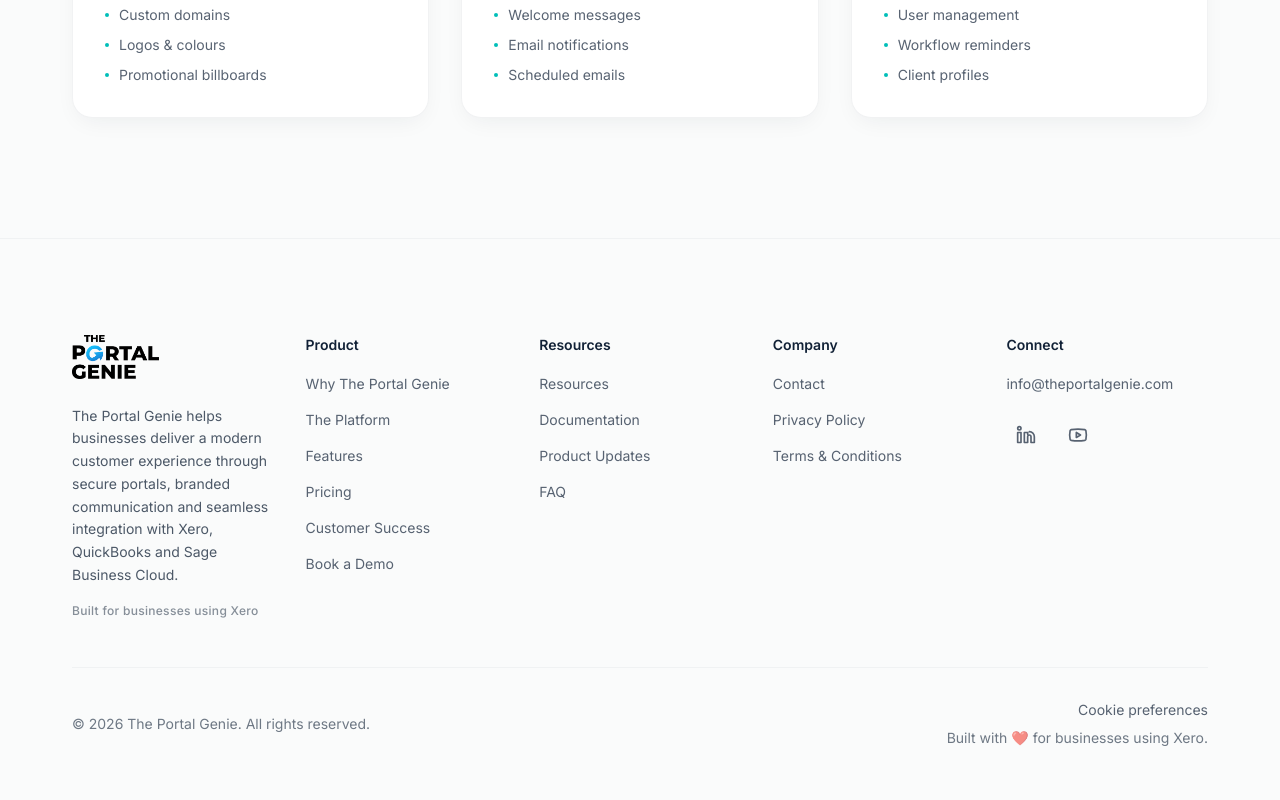
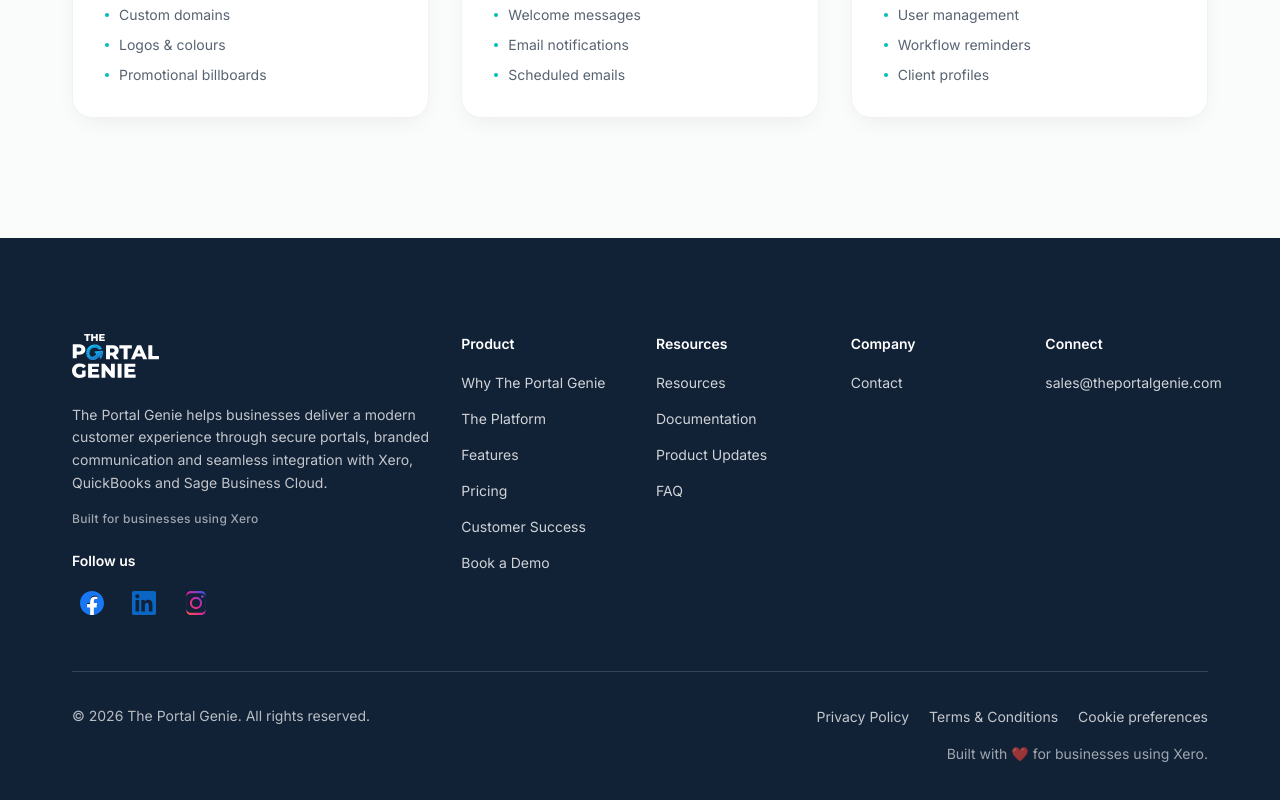
Before and after one commit to ThePortalGenie/portal-genie-site, a Next.js app: page / in a window 1280 px wide. Shown: the part 6864-7664 px from the top of the page. Built offline with nearby package versions, Linux system fonts and the light colour scheme.

Commit message:
Update Footer

```diff
--- a/components/analytics/ConsentPreferencesTrigger.tsx
+++ b/components/analytics/ConsentPreferencesTrigger.tsx
@@ -3,7 +3,11 @@
 import { useState } from "react";
 import { ConsentBanner } from "@/components/analytics/ConsentBanner";
 
-export function ConsentPreferencesTrigger() {
+export function ConsentPreferencesTrigger({
+  className = "text-sm text-portal-navy/70 transition-colors duration-200 hover:text-portal-blue",
+}: {
+  className?: string;
+}) {
   const [open, setOpen] = useState(false);
 
   return (
@@ -11,7 +15,7 @@
       <button
         type="button"
         onClick={() => setOpen(true)}
-        className="text-sm text-portal-navy/70 transition-colors duration-200 hover:text-portal-blue"
+        className={className}
       >
         Cookie preferences
       </button>
--- a/components/layout/Footer.tsx
+++ b/components/layout/Footer.tsx
@@ -8,65 +8,107 @@
 import { Container } from "@/components/ui/Container";
 import { FooterBottom } from "@/components/layout/FooterBottom";
 import { FooterColumn } from "@/components/layout/FooterColumn";
-import { LinkedInIcon, YouTubeIcon } from "@/components/layout/FooterSocialIcons";
+import {
+  FacebookBrandIcon,
+  InstagramBrandIcon,
+  LinkedInBrandIcon,
+} from "@/components/layout/FooterSocialIcons";
 
 const socialIcons = {
-  linkedin: LinkedInIcon,
-  youtube: YouTubeIcon,
+  facebook: FacebookBrandIcon,
+  linkedin: LinkedInBrandIcon,
+  instagram: InstagramBrandIcon,
 } as const;
+
+const footerNavLinkClass =
+  "text-sm text-white/80 transition-colors duration-200 hover:text-white focus-visible:outline focus-visible:outline-2 focus-visible:outline-offset-2 focus-visible:outline-white";
+
+const footerSocialButtonClass =
+  "inline-flex size-10 items-center justify-center rounded-button transition-transform duration-200 hover:scale-105 focus-visible:outline focus-visible:outline-2 focus-visible:outline-offset-2 focus-visible:outline-white";
+
 export function Footer() {
   const { brand, columns } = footerContent;
 
   return (
-    <footer className="mt-auto border-t border-muted/15 bg-background">
+    <footer className="mt-auto bg-[#112136] text-white">
       <Container>
         <div className="py-12 md:py-20 lg:py-24">
-          <div className="grid grid-cols-1 gap-8 sm:grid-cols-2 sm:gap-10 lg:grid-cols-3 xl:grid-cols-5 xl:gap-8">
-            <FooterColumn className="sm:col-span-2 lg:col-span-3 xl:col-span-1">
+          <div className="grid grid-cols-1 gap-10 sm:grid-cols-2 sm:gap-10 lg:grid-cols-12 lg:gap-8">
+            <FooterColumn theme="dark" className="sm:col-span-2 lg:col-span-4">
               <Link
                 href={links.home}
-                className="inline-flex shrink-0"
+                className="inline-flex shrink-0 rounded-sm focus-visible:outline focus-visible:outline-2 focus-visible:outline-offset-2 focus-visible:outline-white"
                 aria-label={site.logo.ariaLabel}
               >
                 <Image
-                  src={site.logo.src}
-                  alt={site.logo.alt}
-                  width={site.logo.width}
-                  height={site.logo.height}
-                  className="h-auto max-h-[44px] w-auto"
+                  src={brand.logo.src}
+                  alt={brand.logo.alt}
+                  width={brand.logo.width}
+                  height={brand.logo.height}
+                  className="h-auto max-h-[44px] w-auto max-w-[200px]"
                 />
               </Link>
-              <p className="mt-5 max-w-sm text-sm leading-relaxed text-portal-navy/75">
+              <p className="mt-5 max-w-sm text-sm leading-relaxed text-white/75">
                 {brand.description}
               </p>
-              <p className="mt-4 text-xs font-medium tracking-wide text-portal-navy/50">
+              <p className="mt-4 text-xs font-medium tracking-wide text-white/60">
                 {brand.xeroStatement}
               </p>
+
+              <div className="mt-6">
+                <p className="text-sm font-semibold text-white">
+                  {brand.socialHeading}
+                </p>
+                <ul className="mt-3 flex items-center gap-3">
+                  {columns.connect.social.map((item) => {
+                    const Icon = socialIcons[item.icon];
+
+                    return (
+                      <li key={item.icon}>
+                        <a
+                          href={item.href}
+                          className={footerSocialButtonClass}
+                          aria-label={item.ariaLabel}
+                          target="_blank"
+                          rel="noopener noreferrer"
+                        >
+                          <Icon className="size-6" />
+                        </a>
+                      </li>
+                    );
+                  })}
+                </ul>
+              </div>
             </FooterColumn>
 
-            <FooterColumn title={columns.product.title}>
+            <FooterColumn
+              theme="dark"
+              title={columns.product.title}
+              className="lg:col-span-2"
+            >
               <ul className="space-y-3">
                 {getVisibleFooterLinks([...columns.product.links]).map((link) => (
                   <li key={link.href}>
                     <TrackedFooterNavLink
                       href={link.href}
                       label={link.label}
-                      className="text-sm text-portal-navy/70 transition-colors duration-200 hover:text-portal-blue"
+                      className={footerNavLinkClass}
                     />
                   </li>
                 ))}
               </ul>
             </FooterColumn>
 
-            <FooterColumn title={columns.resources.title}>
+            <FooterColumn
+              theme="dark"
+              title={columns.resources.title}
+              className="lg:col-span-2"
+            >
               <ul className="space-y-3">
                 {getVisibleFooterLinks([...columns.resources.links]).map(
                   (link) => (
                     <li key={link.href}>
-                      <Link
-                        href={link.href}
-                        className="text-sm text-portal-navy/70 transition-colors duration-200 hover:text-portal-blue"
-                      >
+                      <Link href={link.href} className={footerNavLinkClass}>
                         {link.label}
                       </Link>
                     </li>
@@ -75,14 +117,15 @@
               </ul>
             </FooterColumn>
 
-            <FooterColumn title={columns.company.title}>
+            <FooterColumn
+              theme="dark"
+              title={columns.company.title}
+              className="lg:col-span-2"
+            >
               <ul className="space-y-3">
                 {getVisibleFooterLinks([...columns.company.links]).map((link) => (
                   <li key={link.href}>
-                    <Link
-                      href={link.href}
-                      className="text-sm text-portal-navy/70 transition-colors duration-200 hover:text-portal-blue"
-                    >
+                    <Link href={link.href} className={footerNavLinkClass}>
                       {link.label}
                     </Link>
                   </li>
@@ -90,36 +133,19 @@
               </ul>
             </FooterColumn>
 
-            <FooterColumn title={columns.connect.title}>
+            <FooterColumn
+              theme="dark"
+              title={columns.connect.title}
+              className="lg:col-span-2"
+            >
               <TrackedEmailLink
                 href={`mailto:${columns.connect.email}`}
                 emailDomain="theportalgenie.com"
                 ctaLocation="footer"
-                className="text-sm text-portal-navy/70 transition-colors duration-200 hover:text-portal-blue"
+                className={footerNavLinkClass}
               >
                 {columns.connect.email}
               </TrackedEmailLink>
-              <ul className="mt-5 flex items-center gap-3">
-                {columns.connect.social.map((item) => {
-                  const Icon = socialIcons[item.icon];
-                  const isExternal = item.href.startsWith("http");
-
-                  return (
-                    <li key={item.label}>
-                      <Link
-                        href={item.href}
-                        className="inline-flex size-10 items-center justify-center rounded-button text-portal-navy/70 transition-colors duration-200 hover:bg-surface hover:text-portal-blue"
-                        aria-label={item.label}
-                        {...(isExternal
-                          ? { target: "_blank", rel: "noopener noreferrer" }
-                          : {})}
-                      >
-                        <Icon className="size-5" aria-hidden="true" />
-                      </Link>
-                    </li>
-                  );
-                })}
-              </ul>
             </FooterColumn>
           </div>
 
--- a/components/layout/FooterBottom.tsx
+++ b/components/layout/FooterBottom.tsx
@@ -1,18 +1,37 @@
 "use client";
 
+import Link from "next/link";
 import { ConsentPreferencesTrigger } from "@/components/analytics/ConsentPreferencesTrigger";
-import { footerContent } from "@/content/footer";
+import { footerContent, getVisibleFooterLinks } from "@/content/footer";
+
+const footerLinkClass =
+  "text-sm text-white/75 transition-colors duration-200 hover:text-white focus-visible:outline focus-visible:outline-2 focus-visible:outline-offset-2 focus-visible:outline-white";
 
 export function FooterBottom() {
   const { bottom } = footerContent;
 
   return (
-    <div className="mt-10 flex flex-col items-center gap-3 border-t border-muted/15 pt-6 text-center sm:mt-12 sm:flex-row sm:items-center sm:justify-between sm:gap-6 sm:pt-8 sm:text-left">
-      <p className="text-sm text-portal-navy/60">{bottom.copyright}</p>
-      <div className="flex flex-col items-center gap-2 sm:items-end">
-        <ConsentPreferencesTrigger />
-        <p className="text-sm text-portal-navy/60">{bottom.tagline}</p>
+    <div className="mt-10 border-t border-white/15 pt-6 sm:mt-12 sm:pt-8">
+      <div className="flex flex-col items-center gap-4 text-center sm:flex-row sm:items-center sm:justify-between sm:gap-6 sm:text-left">
+        <p className="text-sm text-white/70">{bottom.copyright}</p>
+
+        <ul className="flex flex-wrap items-center justify-center gap-x-5 gap-y-2">
+          {getVisibleFooterLinks([...bottom.links]).map((link) => (
+            <li key={link.href}>
+              <Link href={link.href} className={footerLinkClass}>
+                {link.label}
+              </Link>
+            </li>
+          ))}
+          <li>
+            <ConsentPreferencesTrigger className={footerLinkClass} />
+          </li>
+        </ul>
       </div>
+
+      <p className="mt-4 text-center text-sm text-white/60 sm:text-right">
+        {bottom.tagline}
+      </p>
     </div>
   );
 }
--- a/components/layout/FooterColumn.tsx
+++ b/components/layout/FooterColumn.tsx
@@ -4,18 +4,23 @@
   title?: string;
   children: ReactNode;
   className?: string;
+  theme?: "light" | "dark";
 };
 
 export function FooterColumn({
   title,
   children,
   className = "",
+  theme = "light",
 }: FooterColumnProps) {
+  const titleClass =
+    theme === "dark"
+      ? "text-sm font-semibold text-white"
+      : "text-sm font-semibold text-portal-navy";
+
   return (
     <div className={className}>
-      {title ? (
-        <h2 className="text-sm font-semibold text-portal-navy">{title}</h2>
-      ) : null}
+      {title ? <h2 className={titleClass}>{title}</h2> : null}
       <div className={title ? "mt-4" : undefined}>{children}</div>
     </div>
   );
--- a/components/layout/FooterSocialIcons.tsx
+++ b/components/layout/FooterSocialIcons.tsx
@@ -2,41 +2,64 @@
   className?: string;
 };
 
-export function LinkedInIcon({ className = "size-5" }: SocialIconProps) {
+/** Full-colour Facebook brand mark for dark footer backgrounds. */
+export function FacebookBrandIcon({ className = "size-6" }: SocialIconProps) {
   return (
     <svg
       xmlns="http://www.w3.org/2000/svg"
       viewBox="0 0 24 24"
-      fill="none"
-      stroke="currentColor"
-      strokeWidth="2"
-      strokeLinecap="round"
-      strokeLinejoin="round"
       className={className}
       aria-hidden="true"
     >
-      <path d="M16 8a6 6 0 0 1 6 6v7h-4v-7a2 2 0 0 0-4 0v7h-4v-12h4v2" />
-      <rect width="4" height="12" x="2" y="9" />
-      <circle cx="4" cy="4" r="2" />
+      <path
+        fill="#1877F2"
+        d="M24 12.073C24 5.405 18.627 0 12 0S0 5.405 0 12.073c0 6.027 4.388 11.023 10.125 11.914v-8.437H7.078v-3.477h3.047V9.43c0-3.007 1.792-4.669 4.533-4.669 1.312 0 2.686.235 2.686.235v2.953H15.83c-1.491 0-1.956.925-1.956 1.874v2.25h3.328l-.532 3.477h-2.796v8.437C19.612 23.096 24 18.1 24 12.073z"
+      />
+      <path
+        fill="#FFFFFF"
+        d="M16.671 15.55l.532-3.477h-3.328v-2.25c0-.949.465-1.874 1.956-1.874h1.513V5.996s-1.374-.235-2.686-.235c-2.741 0-4.533 1.662-4.533 4.669v2.619H7.078v3.477h3.047v8.437a12.08 12.08 0 0 0 3.75 0v-8.437h2.796z"
+      />
     </svg>
   );
 }
 
-export function YouTubeIcon({ className = "size-5" }: SocialIconProps) {
+/** Full-colour LinkedIn brand mark for dark footer backgrounds. */
+export function LinkedInBrandIcon({ className = "size-6" }: SocialIconProps) {
   return (
     <svg
       xmlns="http://www.w3.org/2000/svg"
       viewBox="0 0 24 24"
-      fill="none"
-      stroke="currentColor"
-      strokeWidth="2"
-      strokeLinecap="round"
-      strokeLinejoin="round"
       className={className}
       aria-hidden="true"
     >
-      <path d="M2.5 17a24.12 24.12 0 0 1 0-10 2 2 0 0 1 1.4-1.4 49.56 49.56 0 0 1 16.2 0A2 2 0 0 1 21.5 7a24.12 24.12 0 0 1 0 10 2 2 0 0 1-1.4 1.4 49.55 49.55 0 0 1-16.2 0A2 2 0 0 1 2.5 17" />
-      <path d="m10 15 5-3-5-3z" />
+      <path
+        fill="#0A66C2"
+        d="M20.447 20.452h-3.554v-5.569c0-1.328-.027-3.037-1.852-3.037-1.853 0-2.136 1.445-2.136 2.939v5.667H9.351V9h3.414v1.561h.046c.477-.9 1.637-1.85 3.37-1.85 3.601 0 4.267 2.37 4.267 5.455v6.286zM5.337 7.433a2.062 2.062 0 0 1-2.063-2.065 2.064 2.064 0 1 1 2.063 2.065zm1.782 13.019H3.555V9h3.564v11.452zM22.225 0H1.771C.792 0 0 .774 0 1.729v20.542C0 23.227.792 24 1.771 24h20.451C23.2 24 24 23.227 24 22.271V1.729C24 .774 23.2 0 22.222 0h.003z"
+      />
     </svg>
   );
 }
+
+/** Full-colour Instagram brand mark for dark footer backgrounds. */
+export function InstagramBrandIcon({ className = "size-6" }: SocialIconProps) {
+  return (
+    <svg
+      xmlns="http://www.w3.org/2000/svg"
+      viewBox="0 0 24 24"
+      className={className}
+      aria-hidden="true"
+    >
+      <defs>
+        <linearGradient id="footer-instagram-gradient" x1="0%" y1="100%" x2="100%" y2="0%">
+          <stop offset="0%" stopColor="#FD5949" />
+          <stop offset="50%" stopColor="#D6249F" />
+          <stop offset="100%" stopColor="#285AEB" />
+        </linearGradient>
+      </defs>
+      <path
+        fill="url(#footer-instagram-gradient)"
+        d="M12 2.163c3.204 0 3.584.012 4.85.07 1.366.062 2.633.334 3.608 1.308.974.974 1.246 2.241 1.308 3.608.058 1.266.07 1.646.07 4.85s-.012 3.584-.07 4.85c-.062 1.366-.334 2.633-1.308 3.608-.974.974-2.241 1.246-3.608 1.308-1.266.058-1.646.07-4.85.07s-3.584-.012-4.85-.07c-1.366-.062-2.633-.334-3.608-1.308-.974-.974-1.246-2.241-1.308-3.608C2.175 15.747 2.163 15.367 2.163 12s.012-3.584.07-4.85c.062-1.366.334-2.633 1.308-3.608.974-.974 2.241-1.246 3.608-1.308C8.416 2.175 8.796 2.163 12 2.163zm0-2.163C8.741 0 8.332.014 7.052.072 5.775.13 4.602.388 3.635 1.355 2.668 2.322 2.41 3.495 2.352 4.772 2.294 6.052 2.28 6.461 2.28 12c0 5.539.014 5.948.072 7.228.058 1.277.316 2.45 1.283 3.417.967.967 2.14 1.225 3.417 1.283C8.332 23.986 8.741 24 12 24s3.668-.014 4.948-.072c1.277-.058 2.45-.316 3.417-1.283.967-.967 1.225-2.14 1.283-3.417.058-1.28.072-1.689.072-7.228 0-5.539-.014-5.948-.072-7.228-.058-1.277-.316-2.45-1.283-3.417-.967-.967-2.14-1.225-3.417-1.283C15.668.014 15.259 0 12 0zm0 5.838a6.162 6.162 0 1 0 0 12.324 6.162 6.162 0 0 0 0-12.324zm0 10.162a3.999 3.999 0 1 1 0-7.998 3.999 3.999 0 0 1 0 7.998zm6.406-11.845a1.44 1.44 0 1 0 0 2.881 1.44 1.44 0 0 0 0-2.881z"
+      />
+    </svg>
+  );
+}
--- a/config/links.ts
+++ b/config/links.ts
@@ -30,4 +30,10 @@
   advancedStartFree:
     "https://app.theportalgenie.com/app/register?registerPage=true&packageId=ADVANCED_CUSTOMER_PORTAL",
   support: "/contact",
+  /** Official Portal Genie social profiles */
+  social: {
+    facebook: "https://www.facebook.com/profile.php?id=61582279679793#",
+    linkedin: "https://www.linkedin.com/company/the-portal-genie",
+    instagram: "https://www.instagram.com/theportalgenie/",
+  },
 } as const;
--- a/content/footer.ts
+++ b/content/footer.ts
@@ -7,11 +7,28 @@
   visible?: boolean;
 };
 
+export type FooterSocialIcon = "facebook" | "linkedin" | "instagram";
+
+export type FooterSocialLink = {
+  /** Accessible name, e.g. "Portal Genie on LinkedIn" */
+  ariaLabel: string;
+  icon: FooterSocialIcon;
+  /** Omit href until an official profile URL is confirmed. */
+  href?: string;
+};
+
 export const footerContent = {
   brand: {
     description:
       "The Portal Genie helps businesses deliver a modern customer experience through secure portals, branded communication and seamless integration with Xero, QuickBooks and Sage Business Cloud.",
     xeroStatement: "Built for businesses using Xero",
+    logo: {
+      src: "/images/logos/portal-genie-logo-white.svg",
+      alt: "The Portal Genie",
+      width: 1306,
+      height: 662,
+    },
+    socialHeading: "Follow us",
   },
   columns: {
     product: {
@@ -36,32 +53,37 @@
     },
     company: {
       title: "Company",
-      links: [
-        { label: "Contact", href: links.contact },
-        { label: "Privacy Policy", href: links.privacyPolicy },
-        { label: "Terms & Conditions", href: links.termsAndConditions },
-      ] satisfies FooterLink[],
+      links: [{ label: "Contact", href: links.contact }] satisfies FooterLink[],
     },
     connect: {
       title: "Connect",
-      email: "info@theportalgenie.com",
+      email: "sales@theportalgenie.com",
       social: [
         {
-          label: "LinkedIn",
-          href: "https://www.linkedin.com/company/the-portal-genie",
+          ariaLabel: "Portal Genie on Facebook",
+          href: links.social.facebook,
+          icon: "facebook" as const,
+        },
+        {
+          ariaLabel: "Portal Genie on LinkedIn",
+          href: links.social.linkedin,
           icon: "linkedin" as const,
         },
         {
-          label: "YouTube",
-          href: links.youtube,
-          icon: "youtube" as const,
+          ariaLabel: "Portal Genie on Instagram",
+          href: links.social.instagram,
+          icon: "instagram" as const,
         },
-      ],
+      ] satisfies FooterSocialLink[],
     },
   },
   bottom: {
     copyright: "© 2026 The Portal Genie. All rights reserved.",
     tagline: "Built with ❤️ for businesses using Xero.",
+    links: [
+      { label: "Privacy Policy", href: links.privacyPolicy },
+      { label: "Terms & Conditions", href: links.termsAndConditions },
+    ] satisfies FooterLink[],
   },
 } as const;
 
```
Also changed, not shown: config/structured-data.ts (+3 -9 lines).
